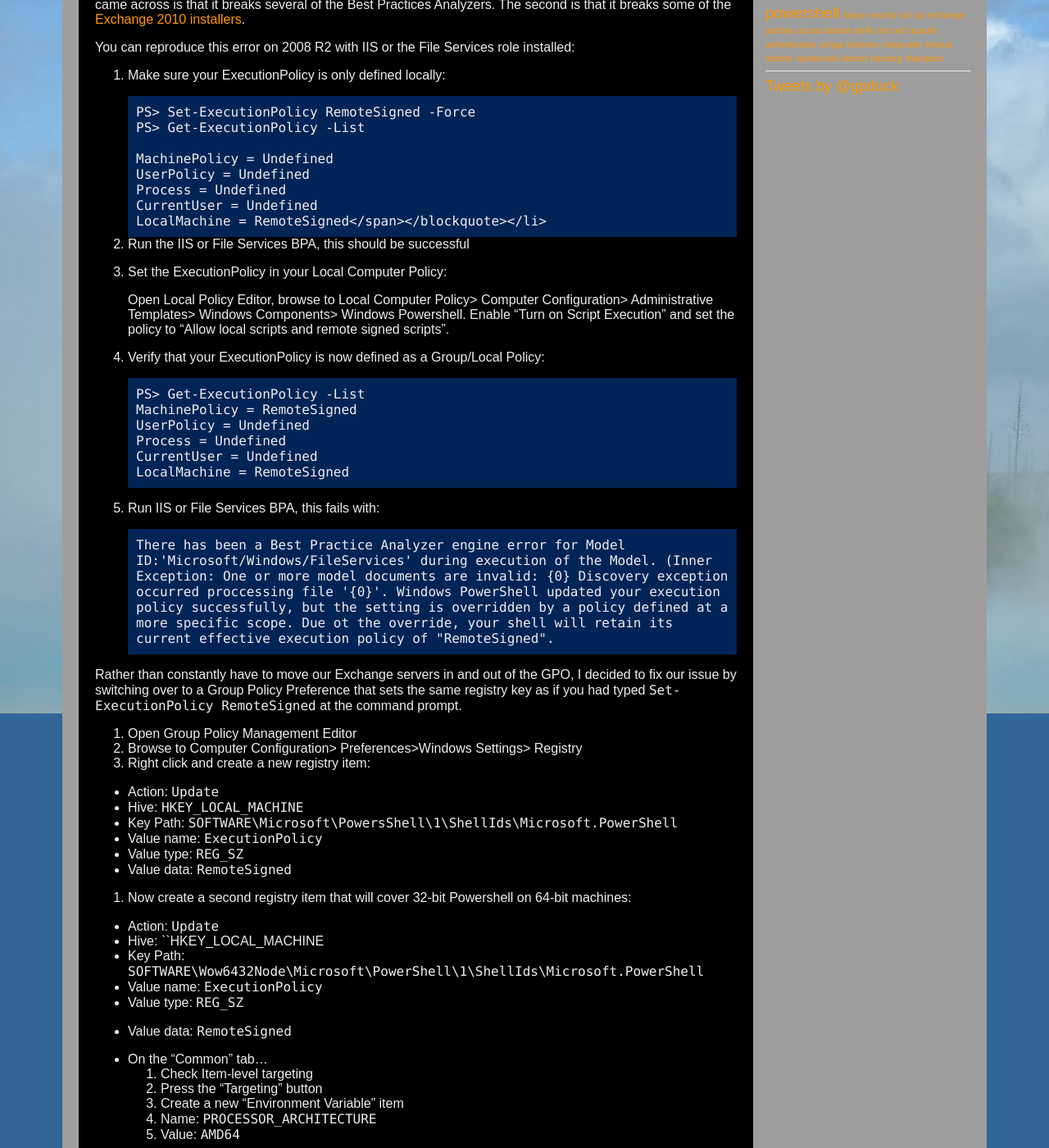
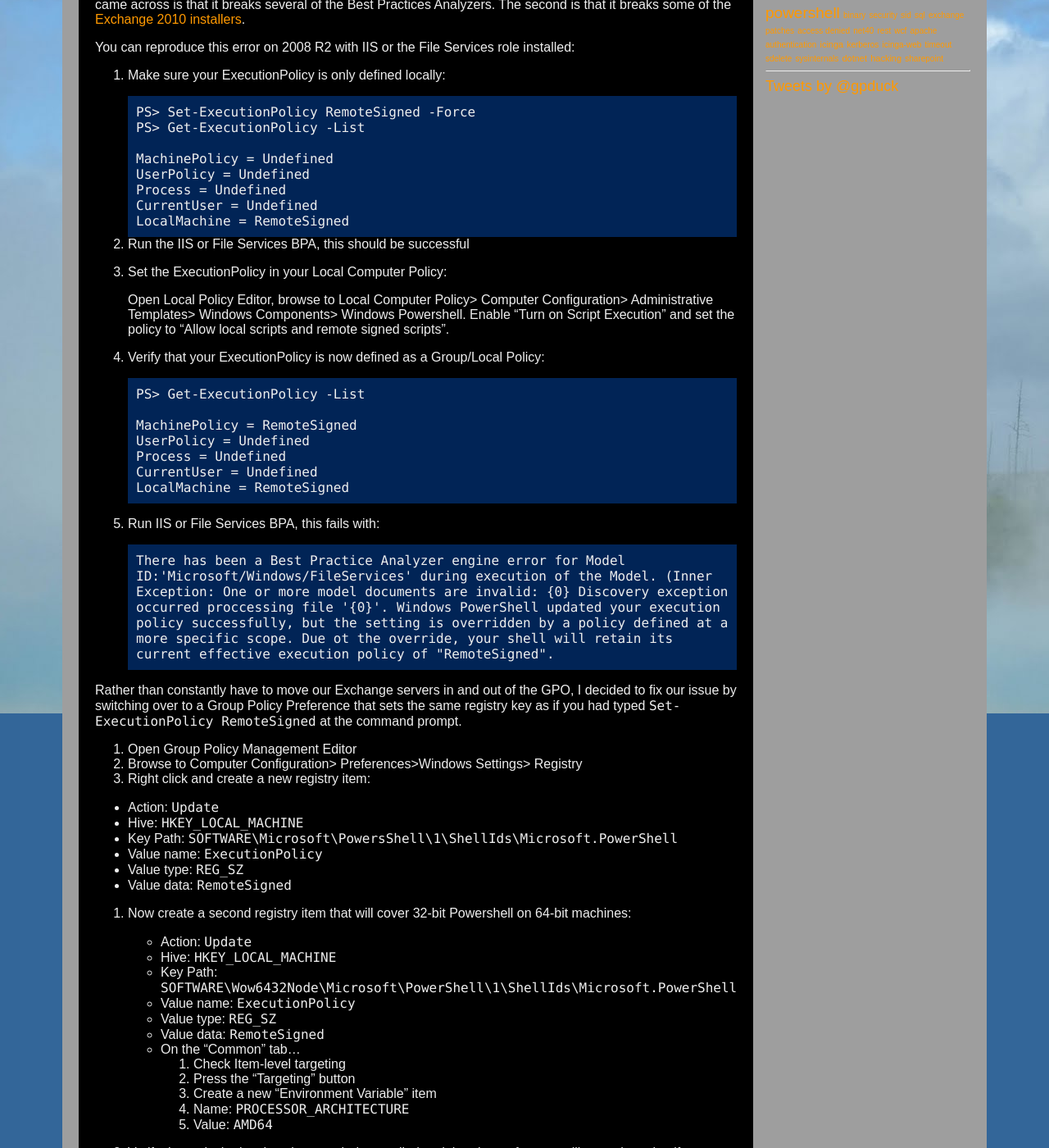
Before and after one commit to gpduck/gpduck.github.io, a Jekyll site: the page built from _posts/2010-09-24-issues-with-configuring-powershell-executionpolicy-via-group-policy.markdown, in a window 1280 px wide and 1400 px high, scrolled down 254 px. Shown: the whole window at 82% size. Built offline with Jekyll 4.4.1, drawn with Linux system fonts in a browser that asks for light colours; comment, search, counter and statistics services are not loaded.

Commit message:
fixed html and code block

```diff
--- a/_posts/2010-09-24-issues-with-configuring-powershell-executionpolicy-via-group-policy.markdown
+++ b/_posts/2010-09-24-issues-with-configuring-powershell-executionpolicy-via-group-policy.markdown
@@ -17,7 +17,7 @@ You can reproduce this error on 2008 R2 with IIS or the File Services role insta
     UserPolicy = Undefined<br />
     Process = Undefined<br />
     CurrentUser = Undefined<br />
-    LocalMachine = RemoteSigned</span></blockquote></li>
+    LocalMachine = RemoteSigned</div>
 
 2. Run the IIS or File Services BPA, this should be successful
 3. Set the ExecutionPolicy in your Local Computer Policy:
@@ -27,7 +27,7 @@ You can reproduce this error on 2008 R2 with IIS or the File Services role insta
 4. Verify that your ExecutionPolicy is now defined as a Group/Local Policy:
 
     <div class="psconsole">PS> Get-ExecutionPolicy -List<br />
-
+    <br />
     MachinePolicy = RemoteSigned<br />
     UserPolicy = Undefined<br />
     Process = Undefined<br />
@@ -55,19 +55,18 @@ Rather than constantly have to move our Exchange servers in and out of the GPO,
 
 4. Now create a second registry item that will cover 32-bit Powershell on 64-bit machines:
 
-  * Action: ``Update``
-  * Hive: ``HKEY_LOCAL_MACHINE
-  * Key Path: ``SOFTWARE\Wow6432Node\Microsoft\PowerShell\1\ShellIds\Microsoft.PowerShell``
-  * Value name: ``ExecutionPolicy``
-  * Value type: ``REG_SZ``
-  * Value data: ``RemoteSigned``
-
-  * On the "Common" tab...
-      1. Check Item-level targeting
-      2. Press the "Targeting" button
-      3. Create a new "Environment Variable" item
-      4. Name: ``PROCESSOR_ARCHITECTURE``
-      5. Value: ``AMD64``
+    * Action: ``Update``
+    * Hive: ``HKEY_LOCAL_MACHINE``
+    * Key Path: ``SOFTWARE\Wow6432Node\Microsoft\PowerShell\1\ShellIds\Microsoft.PowerShell``
+    * Value name: ``ExecutionPolicy``
+    * Value type: ``REG_SZ``
+    * Value data: ``RemoteSigned``
+    * On the "Common" tab...
+        1. Check Item-level targeting
+        2. Press the "Targeting" button
+        3. Create a new "Environment Variable" item
+        4. Name: ``PROCESSOR_ARCHITECTURE``
+        5. Value: ``AMD64``
 
 5. Verify that only the local settings are being applied and that the preference will reset the value if a user changes it:
 
```
